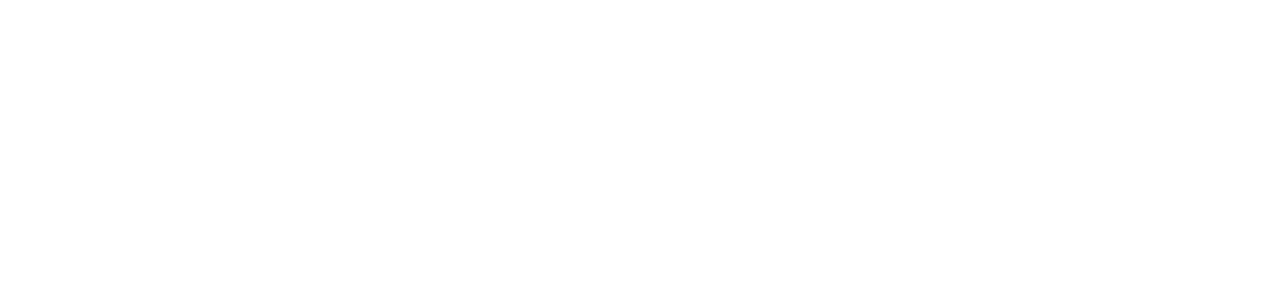
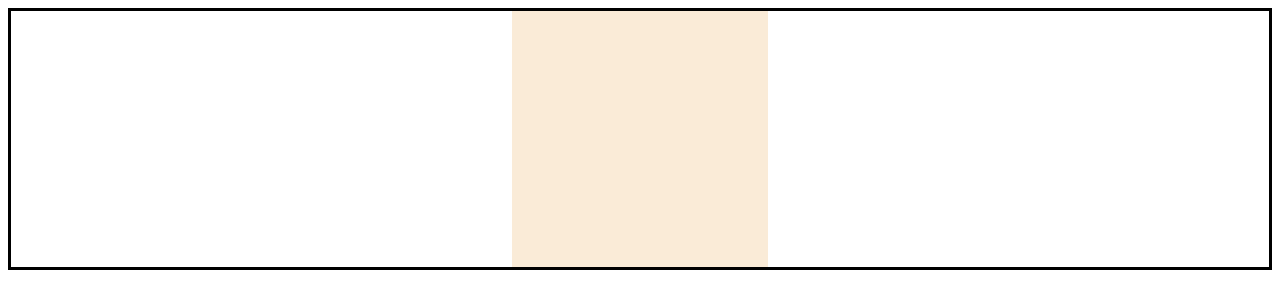
Before and after one commit to kgroening05/js-etch-a-sketch, a plain HTML site: page index.html in a window 1280 px wide. Drawn offline with Linux system fonts and the light colour scheme.

Commit message:
Add 16x16 grid of divs with some basic styling

```diff
--- a/app.js
+++ b/app.js
@@ -0,0 +1,18 @@
+// Create reference to container div
+const container = document.querySelector(".container");
+// Populate container div with 16 x 16 grid of square divs
+    // Create new div
+const numberOfRows = 16;
+const numberOfColumns = 16;
+for (let rowindex = 0; rowindex < numberOfRows; rowindex++) {
+    const row = document.createElement('div');
+    row.classList.add(`row`);
+    console.log('row div created')
+    for (let colindex = 0; colindex < numberOfColumns; colindex++) {
+        const column = document.createElement('div');
+        column.classList.add(`column`)
+        row.appendChild(column);
+        console.log('column div created')
+    }
+    container.appendChild(row);
+}
--- a/index.html
+++ b/index.html
@@ -9,6 +9,6 @@
     <title>Etch-A-Sketch</title>
 </head>
 <body>
-
+    <div class="container"></div>
 </body>
 </html>
--- a/style.css
+++ b/style.css
@@ -0,0 +1,17 @@
+.container{
+    border-style: solid;
+    border-color: black;
+    display: flex;
+    justify-content: center;
+    align-items: flex-start;
+}
+
+.row{
+
+}
+
+.column{
+    height: 16px;
+    width: 16px;
+    background-color: antiquewhite;
+}
```
